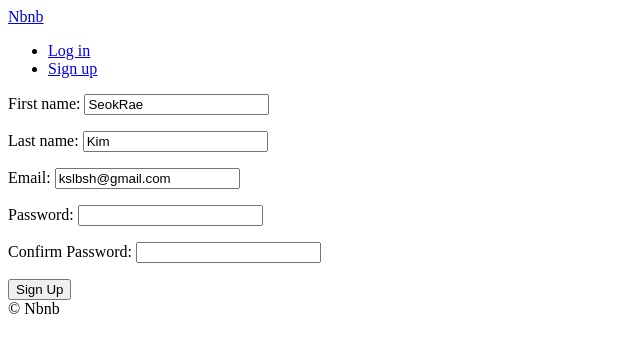
After one commit to SeokRae/python_airbnb-clone, a Django app: page /users/signup in a window 1280 px wide. The commit adds this page. Shown: the top 353 px of the page, without its empty margins (0-640 px from the left). Run offline with Django 3.2, Linux system fonts and the light colour scheme.

Commit message:
2019.12.31 SignUp Form

```diff
--- a/templates/partials/nav.html
+++ b/templates/partials/nav.html
@@ -4,5 +4,6 @@
     <li><a href="{% url "users:logout" %}">Log out</a></li>
     {% else %}
     <li><a href="{% url "users:login" %}">Log in</a></li>
+    <li><a href="{% url "users:signup" %}">Sign up</a></li>
     {% endif %}
 </ul>
--- /dev/null
+++ b/templates/users/signup.html
@@ -0,0 +1,15 @@
+{% extends 'base.html' %}
+
+{% block page_title %}
+Sign Up
+{% endblock page_title %}
+
+{% block search-bar %}{% endblock search-bar %}
+
+{% block content %}
+<form method="post" action="{% url 'users:signup' %}">
+    {% csrf_token %}
+    {{form.as_p}}
+    <button>Sign Up</button>
+</form>
+{% endblock content %}
--- a/users/forms.py
+++ b/users/forms.py
@@ -21,3 +21,40 @@ class LoginForm(forms.Form):
                 self.add_error("password", forms.ValidationError("Password Error"))
         except models.User.DoesNotExist:
             self.add_error("email", forms.ValidationError("User does not exist"))
+
+
+class SignUpForm(forms.Form):
+    first_name = forms.CharField(max_length=80)
+    last_name = forms.CharField(max_length=80)
+    email = forms.EmailField()
+    password = forms.CharField(widget=forms.PasswordInput)
+    password1 = forms.CharField(widget=forms.PasswordInput, label="Confirm Password")
+
+    def clean_email(self):
+        email = self.cleaned_data.get("email")
+        try:
+            # User Check
+            models.User.objects.get(email=email)
+            raise forms.ValidationError("User already exists with that email")
+        except models.User.DoesNotExist:
+            return email
+
+    def clean_password1(self):
+        password = self.cleaned_data.get("password")
+        password1 = self.cleaned_data.get("password1")
+        # password same Check
+        if password != password1:
+            raise forms.ValidationError("Password confirmation does not match")
+        else:
+            return password
+
+    def save(self):
+        first_name = self.cleaned_data.get("first_name")
+        last_name = self.cleaned_data.get("last_name")
+        email = self.cleaned_data.get("email")
+        password = self.cleaned_data.get("password")
+
+        user = models.User.objects.create_user(email, email, password)
+        user.first_name = first_name
+        user.last_name = last_name
+        user.save()
--- a/users/urls.py
+++ b/users/urls.py
@@ -2,7 +2,10 @@ from django.urls import path
 from . import views
 
 app_name = "users"
+
+# management for User URL
 urlpatterns = [
     path("login", views.LoginView.as_view(), name="login"),
     path("logout", views.log_out, name="logout"),
+    path("signup", views.SignUpView.as_view(), name="signup"),
 ]
--- a/users/views.py
+++ b/users/views.py
@@ -32,3 +32,27 @@ class LoginView(FormView):
 def log_out(request):
     logout(request)
     return redirect(reverse("core:home"))
+
+
+class SignUpView(FormView):
+    # TypeError 발생 시 html 확인
+    template_name = "users/signup.html"
+    form_class = forms.SignUpForm
+    success_url = reverse_lazy("core:home")
+
+    initial = {
+        "first_name": "SeokRae",
+        "last_name": "Kim",
+        "email": "kslbsh@gmail.com",
+    }
+
+    def form_valid(self, form):
+        form.save()
+        email = form.cleaned_data.get("email")
+        password = form.cleaned_data.get("password")
+        user = authenticate(self.request, username=email, password=password)
+
+        if user is not None:
+            login(self.request, user)
+
+        return super().form_valid(form)
```
Also changed, not shown: db.sqlite3.
